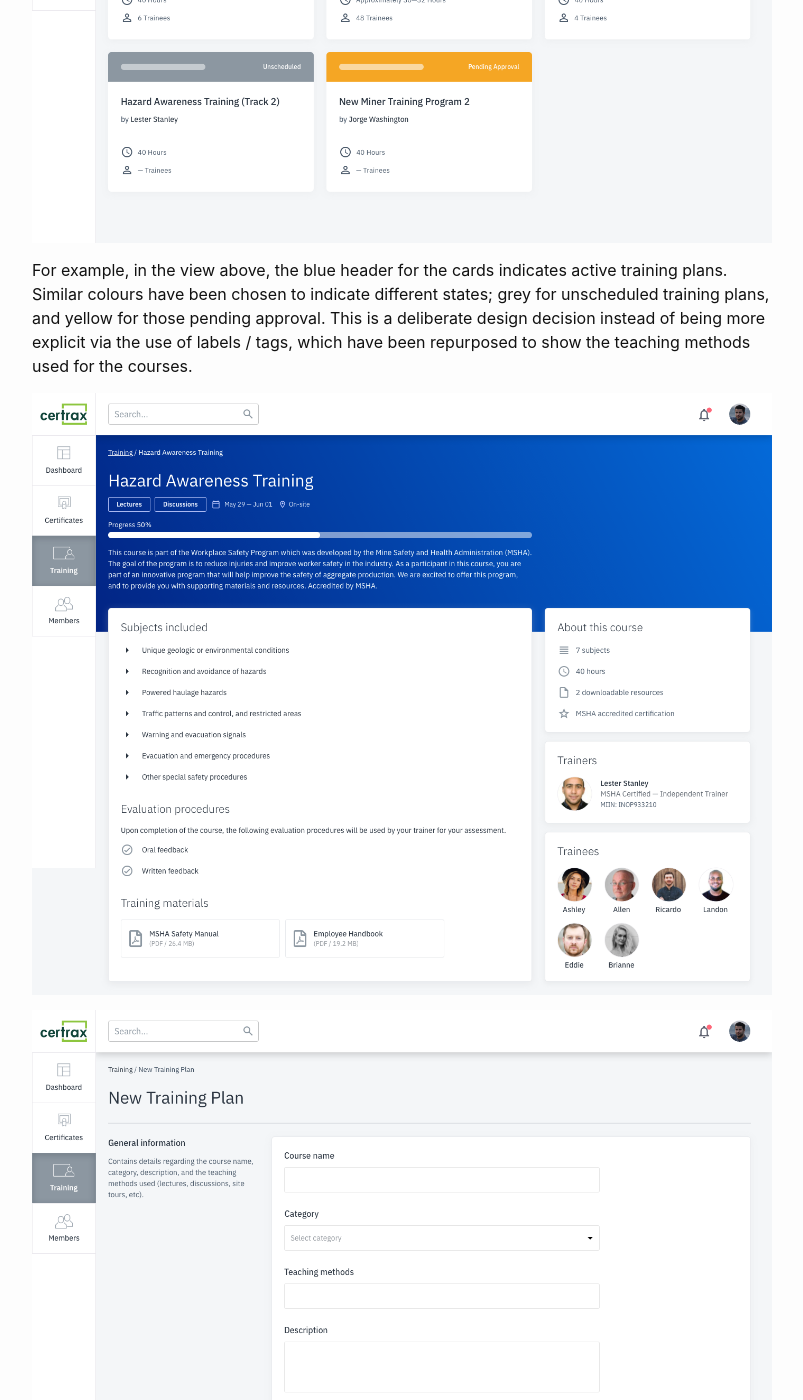
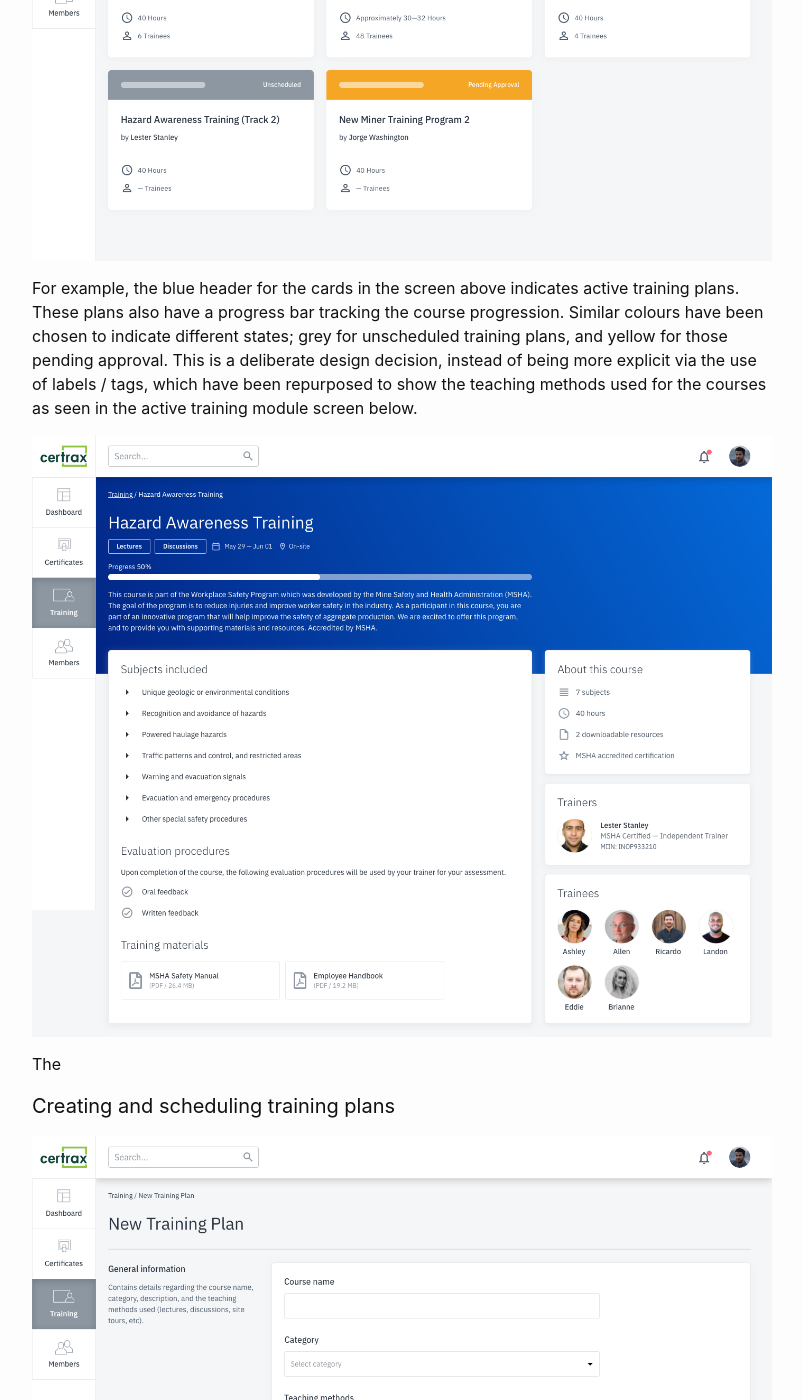
Before and after one commit to anithvishwanath/anithvishwanath.github.io, a Jekyll site: the page built from _posts/2019-06-07-certrax.markdown, in a window 1280 px wide and 1400 px high, scrolled down 2550 px. Shown: the whole window, without its empty margins (238-1041 px from the left). Built offline with Jekyll 4.4.1, drawn with Linux system fonts in a browser that asks for light colours; some of the changed text lies outside the part shown.

Commit message:
Update 2019-06-07-certrax.markdown

```diff
--- a/_posts/2019-06-07-certrax.markdown
+++ b/_posts/2019-06-07-certrax.markdown
@@ -43,20 +43,26 @@ I made a user flow model with a set of functions that maps the supervisors' task
 
 A higher-res version of the flow diagram can be viewed <a href="https://www.anithvishwanath.com/images/ct/user-flow.png" target="_blank">here</a>.
 
-### Ideation
+## Ideation
 
 For the design, I first started by sketching the concept on paper. A way to capture the training plan data was via simple forms on the web. I however had to figure out a way to show the main training view, as training plans had statuses assigned to them (active / pending approval / unscheduled). Moreover, the training plans must also indicate the overall progress of each course -- which is tied to the course duration (for the supervisor view).
 
-#### Prototype
+### Prototype
 
 The interface was going to make use of the existing layout and structure, with certain new elements added to it. Primarily, I wanted to establish a clearer visual hierarchy via better typography and colour. Secondarily, I felt the need to simplify the interaction points. The training plan view shown below was made to meet both these needs. I chose blue for the primary elements of the interface.
 
 ![Training plan view](/images/ct/training_view1x.png)
 
-For example, in the view above, the blue header for the cards indicates active training plans. Similar colours have been chosen to indicate different states; grey for unscheduled training plans, and yellow for those pending approval. This is a deliberate design decision instead of being more explicit via the use of labels / tags, which have been repurposed to show the teaching methods used for the courses.
+For example, the blue header for the cards in the screen above indicates active training plans. These plans also have a progress bar tracking the course progression. Similar colours have been chosen to indicate different states; grey for unscheduled training plans, and yellow for those pending approval. This is a deliberate design decision, instead of being more explicit via the use of labels / tags, which have been repurposed to show the teaching methods used for the courses as seen in the active training module screen below.
 
 ![Active training module view](/images/ct/active_training_module1x.png)
+
+The
+
+#### Creating and scheduling training plans
 
 ![Create new training plan](/images/ct/new_plan1x.png)
 
 ![Schedule training plan](/images/ct/schedule_plan1x.png)
+
+### In conclusion
```
Also changed, not shown: other parts of _posts/2019-06-07-certrax.markdown (+2 -2 lines).
